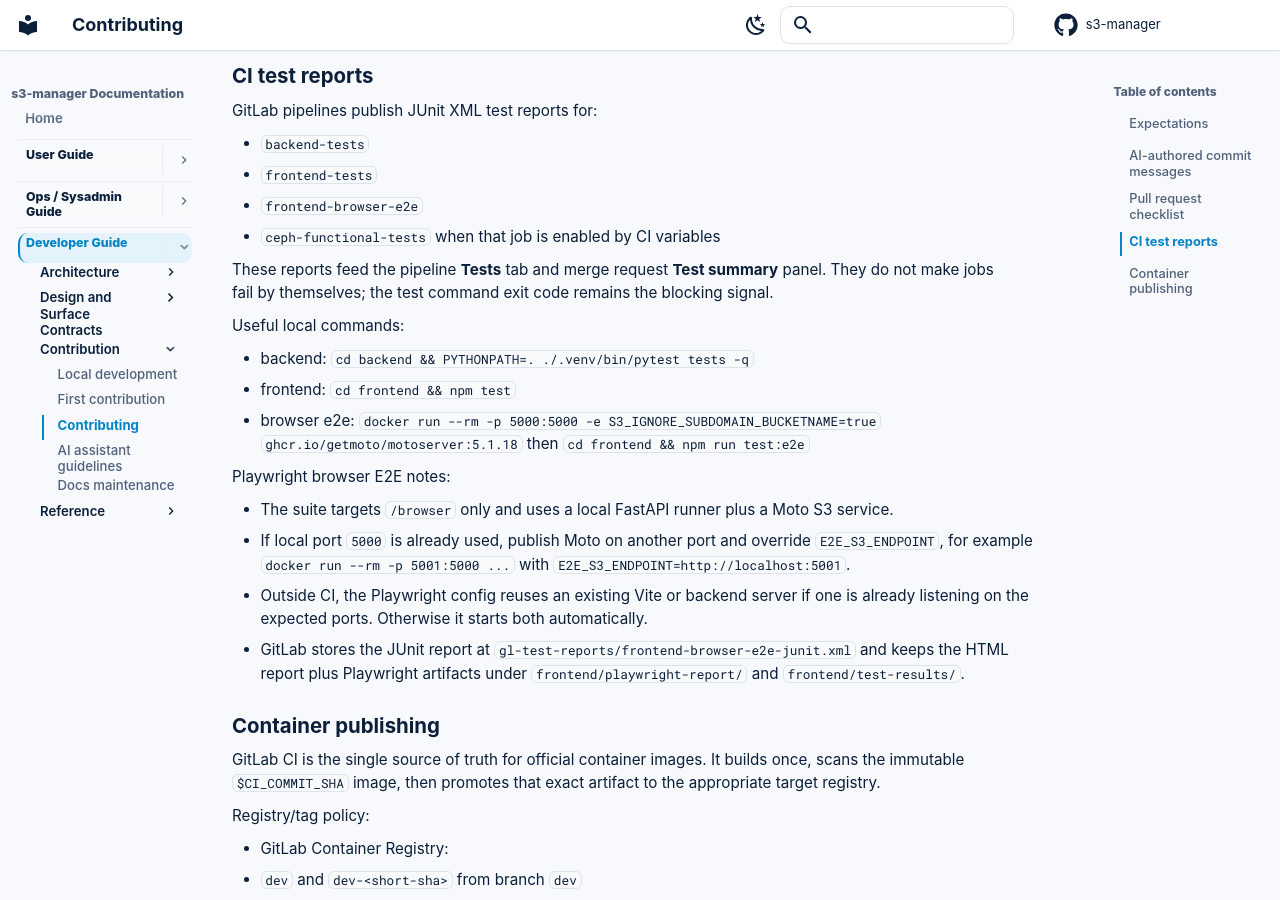
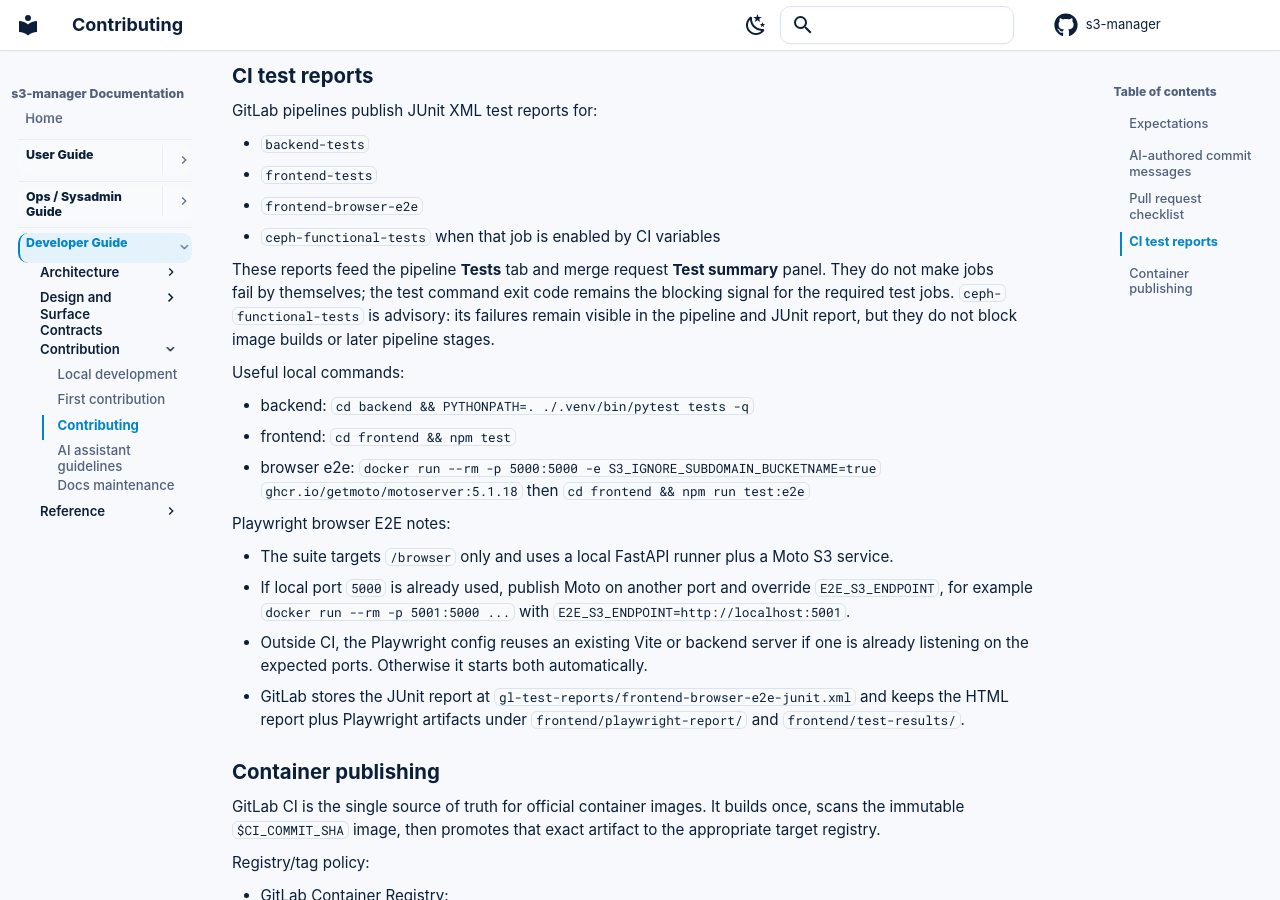
Before and after one commit to ksperis/s3-manager, an MkDocs documentation site: the page built from doc/docs/developer/contributing.md, in a window 1280 px wide and 900 px high, scrolled down 1259 px. Built offline with MkDocs 1.6.1 and Material for MkDocs 9.7.7, drawn with Linux system fonts in a browser that asks for light colours; comment, search, counter and statistics services are not loaded.

Commit message:
ci(release): make Ceph functional tests advisory
Why:
Intermittent Ceph lab failures must remain visible without preventing validated branch commits from producing immutable container images.

What:
- Mark the Ceph functional test job as allowed to fail while retaining its reports and artifacts.
- Document that Ceph failures are advisory and do not block later pipeline stages.

Validation:
- rtk git diff --check
- rtk python3 -c 'import pathlib, yaml; data=yaml.safe_load(pathlib.Path(".gitlab-ci.yml").read_text()); assert data["ceph-functional-tests"]["allow_failure"] is True'
- rtk rg -n -C 3 'ceph-functional-tests|allow_failure' .gitlab-ci.yml doc/docs/developer/contributing.md

```diff
--- a/doc/docs/developer/contributing.md
+++ b/doc/docs/developer/contributing.md
@@ -65,7 +65,9 @@
 - `ceph-functional-tests` when that job is enabled by CI variables
 
 These reports feed the pipeline **Tests** tab and merge request **Test summary** panel.
-They do not make jobs fail by themselves; the test command exit code remains the blocking signal.
+They do not make jobs fail by themselves; the test command exit code remains the blocking signal
+for the required test jobs. `ceph-functional-tests` is advisory: its failures remain visible in
+the pipeline and JUnit report, but they do not block image builds or later pipeline stages.
 
 Useful local commands:
 
```
Also changed, not shown: .gitlab-ci.yml.
